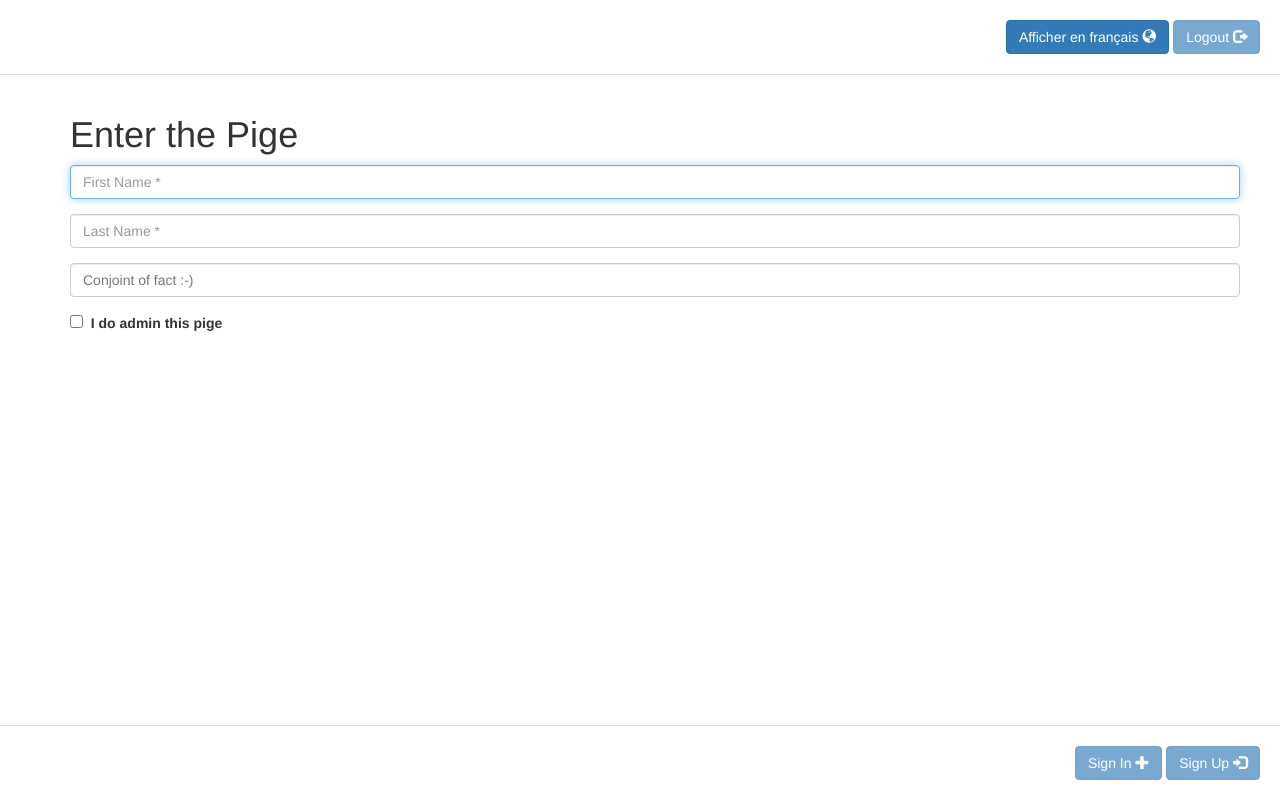
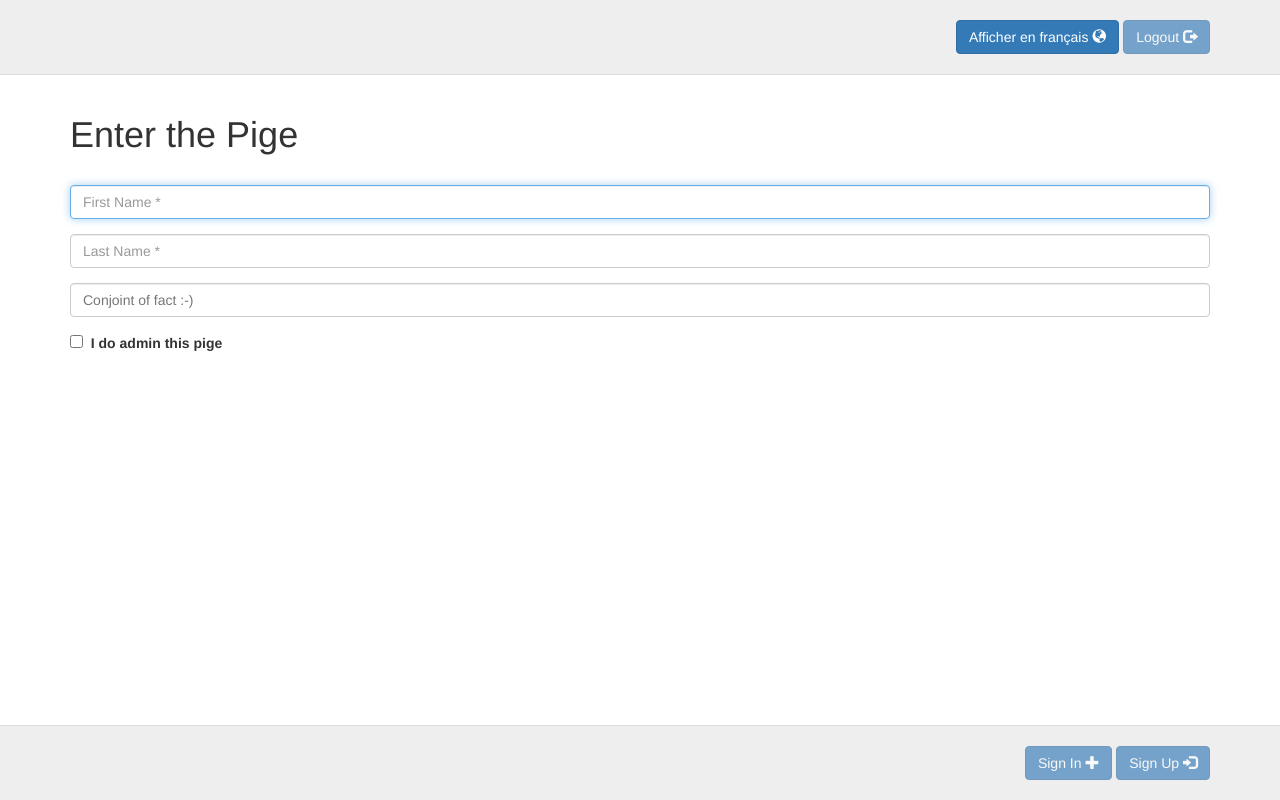
Before and after one commit to odinath/autopige, a website: page index.html in a window 1280 px wide. Drawn offline with Linux system fonts and the light colour scheme.

Commit message:
alignment + background color

```diff
--- a/angular/components/pigeForm/pigeFormTemplate.html
+++ b/angular/components/pigeForm/pigeFormTemplate.html
@@ -1,13 +1,12 @@
-<div class="container">
 <form>
-        <div class="form-group row">
+    <div class="form-group">
         <input class="form-control" id="name.first" placeholder="{{ 'label.name.first' | translate }} *" title="{{ 'field.required' | translate }}" value="{ $pigeFormCtrl.currentUser.name.first }" type="text" required="true" autofocus ng-model="$pigeFormCtrl.currentUser.name.first"
         ng-change="$pigeFormCtrl.updateCurrentUserData()">
     </div>
-        <div class="form-group row">
+    <div class="form-group">
         <input class="form-control" id="name.first" placeholder="{{ 'label.name.last' | translate }} *" title="{{ 'field.required' | translate }}" value="{{ $pigeFormCtrl.currentUser.name.last }}" type="text" required="true" ng-model="$pigeFormCtrl.currentUser.name.last" ng-change="$pigeFormCtrl.updateCurrentUserData()">
     </div>
-        <div class="form-group row">
+    <div class="form-group">
         <ui-select ng-model="$pigeFormCtrl.currentUser.conjoint"
                    ng-disabled="$pigeFormCtrl.isConjointSelectorDisabled()">
             <ui-select-match placeholder="{{ $pigeFormCtrl.getUISelectPlaceholder() }}" allow-clear="true">
@@ -19,7 +18,7 @@
             </ui-select-choices>
       </ui-select>
     </div>
-        <div class="form-group row">
+    <div class="form-group">
         <div class="form-check">
           <label class="form-check-label">
             <input class="form-check-input" type="checkbox" ng-model="$pigeFormCtrl.currentUser.isAdmin" ng-disabled="$pigeFormCtrl.isAdminCheckboxDisabled()">
@@ -28,4 +27,3 @@
         </div>
     </div>
 </form>
-</div>
--- a/angular/include/footer.html
+++ b/angular/include/footer.html
@@ -1,3 +1,4 @@
+<div class="container">
     <span ng-if="!$appCtrl.isUserLoggedIn">
         <button type="button" class="btn btn-primary"
                 ng-disabled="!($appCtrl.areRequiredFieldsFilledIn() && !$appCtrl.isCurrentUserAlreadyRegistered())"
@@ -92,3 +93,4 @@
             <span class="glyphicon glyphicon-floppy-disk" aria-hidden="true"></span>
         </button>
     </div>
+</div>
--- a/angular/include/header.html
+++ b/angular/include/header.html
@@ -1,3 +1,4 @@
+<div class="container">
     <button type="button" class="btn btn-primary"
             ng-click="$appCtrl.onSwitchLanguage()">
         {{ "button.translate" | translate }}
@@ -10,3 +11,4 @@
         {{ "button.logout" | translate }}
         <span class="glyphicon glyphicon-log-out" aria-hidden="true"></span>
     </button>
+</div>
--- a/package.json
+++ b/package.json
@@ -25,6 +25,6 @@
   "name": "pigeWebApp",
   "repository": ".",
   "scripts": {
-    "start": "webpack-dev-server --watch --inline"
+      "start": "grunt build; webpack-dev-server --watch --inline"
   }
 }
--- a/styling/less/styling.less
+++ b/styling/less/styling.less
@@ -1,6 +1,14 @@
 // mixin
 .sectionPadding {
-    padding: 20px;
+    padding: 20px 15px;
+}
+
+.buttonsAlignment {
+    text-align: right;
+}
+
+.greyBackground {
+    background-color: #eee;
 }
 
 html,
@@ -26,9 +34,10 @@ div[ng-controller] {
 
     .pige-header {
         flex-grow: 0;
+        .greyBackground;
         order: 1;
         .sectionPadding;
-        text-align: right;
+        .buttonsAlignment;
     }
 
     .pige-content {
@@ -42,13 +51,19 @@ div[ng-controller] {
         order: 2;
         overflow: scroll;
         .sectionPadding;
+
+        pige-form {
+            padding: 20px;
+        }
+
     }
 
     .pige-footer {
         flex-grow: 0;
+        .greyBackground;
         order: 3;
         .sectionPadding;
-        text-align: right;
+        .buttonsAlignment;
     }
 
 }
```
Also changed, not shown: dist/concat.css. Lines whose indentation alone changed are shown as unchanged.
